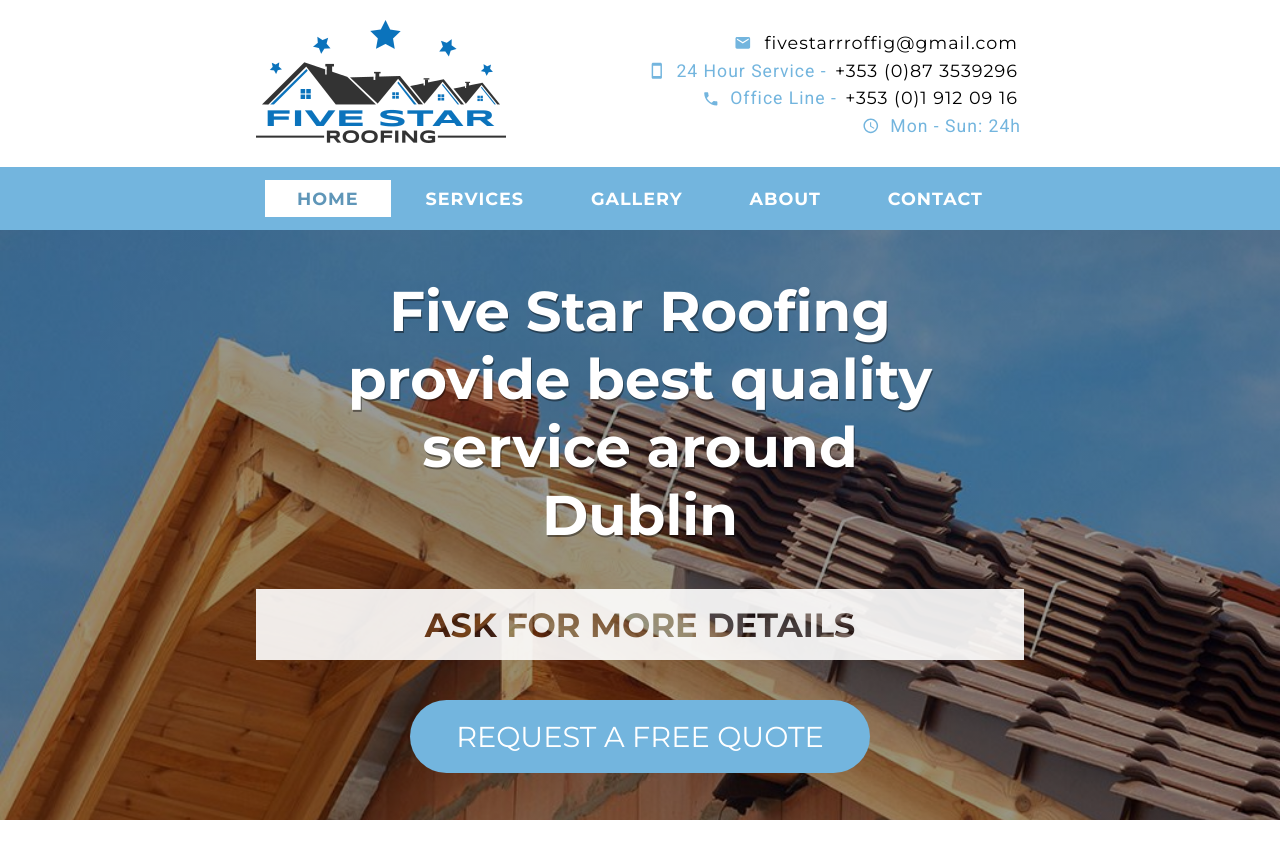
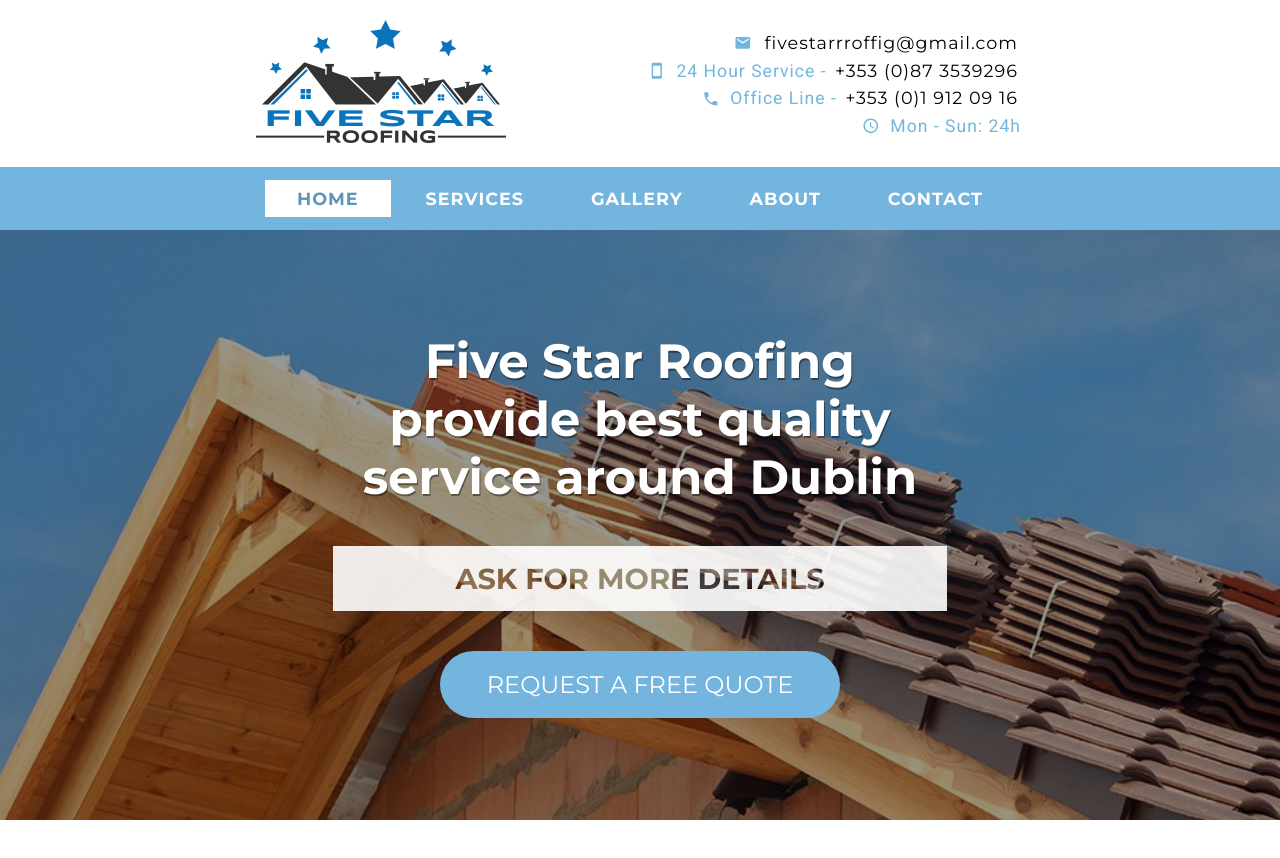
Before and after one commit to pawelztef/five-star-roofing, a React (Create React App) app in the folder five_star_roofing_frontend/: page / in a window 1280 px wide. Shown: the top 858 px of the page. Built offline with nearby package versions, Linux system fonts and the light colour scheme.

Commit message:
Banner Styles improved.

```diff
--- a/five_star_roofing_frontend/src/assets/sass/2-components/_banner.sass
+++ b/five_star_roofing_frontend/src/assets/sass/2-components/_banner.sass
@@ -27,18 +27,17 @@
     width: 80%
     color: $fsr-wt
     font-family: $font-third
-    font-size: 3.5rem
+    font-size: 3.0rem
     text-shadow: 1px 2px rgba(0,0,0,.4)
 
     @include media-desktop
     @include media-tablet-landscape
-      font-size: 3.0rem
     @include media-tablet-portrait
       font-size: 2.2rem
     @include media-phone
 
   &__subtitle
-    font-size: 2.1rem
+    font-size: 1.8rem
     font-family: $font-third
     text-transform: uppercase
     background-color: $fsr-wt
@@ -46,7 +45,7 @@
     font-weight: bold
     margin: 0 auto 40px auto
     padding: 15px 0
-    width: 100%
+    width: 80%
     text-align: center
     mix-blend-mode: screen
     opacity: .9
@@ -54,8 +53,6 @@
 
     @include media-desktop
     @include media-tablet-landscape
-      font-size: 1.8rem
-      width: 80%
     @include media-tablet-portrait
       font-size: 1.5rem
       width: 80%
@@ -66,7 +63,7 @@
     max-width: 500px
     margin: 0 auto
     padding: 1.2rem 2.9rem
-    font-size: 1.8rem
+    font-size: 1.5rem
     font-family: $font-third
     text-transform: uppercase
     background: $fsr-1
@@ -75,7 +72,6 @@
 
     @include media-desktop
     @include media-tablet-landscape
-      font-size: 1.5rem
     @include media-tablet-portrait
       font-size: 1.2rem
     @include media-phone
```
